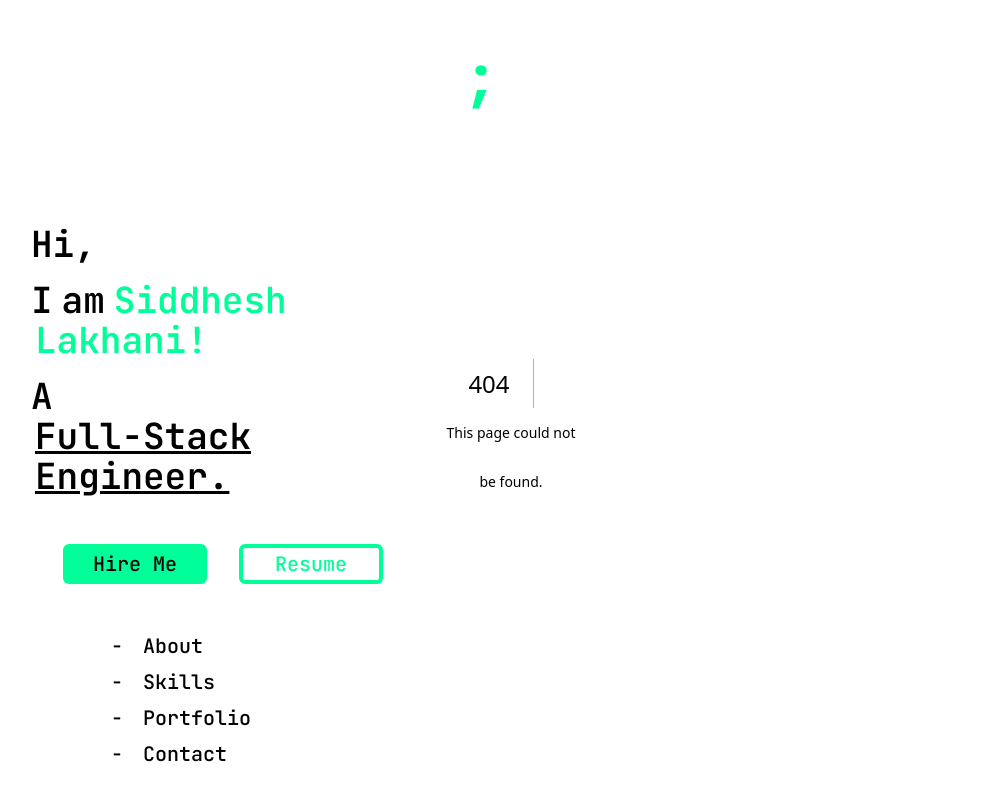
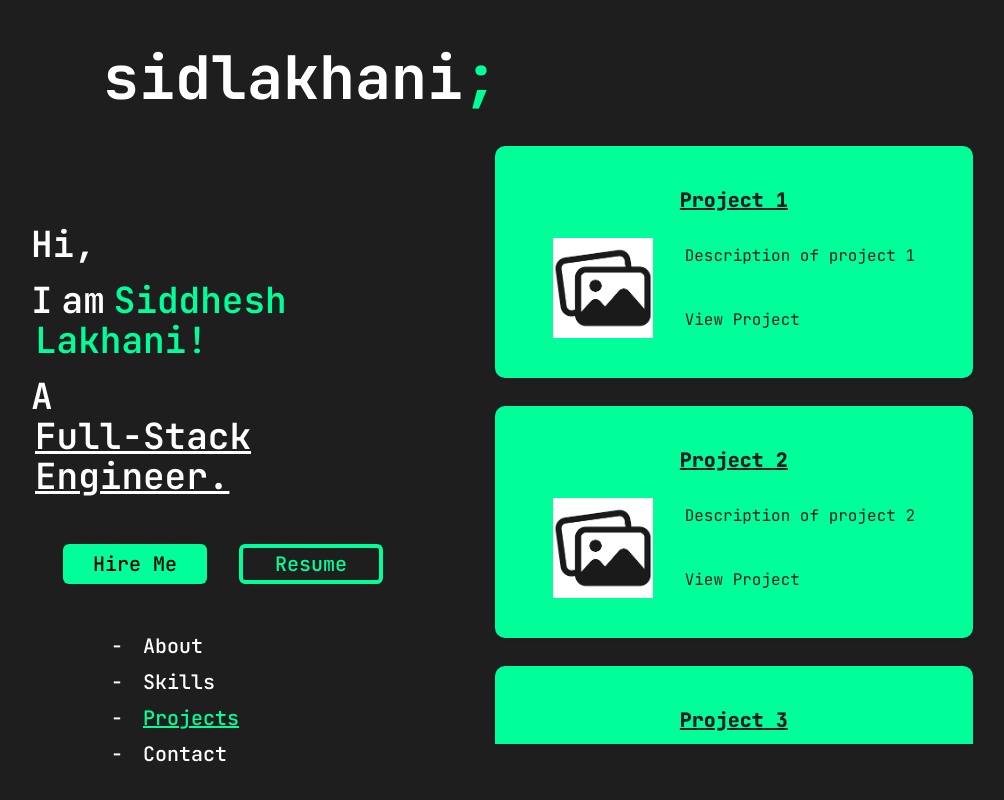
Before and after one commit to sid-lakhani/sidlakhani_pf, a Next.js app: page /projects in a window 1280 px wide. Before the commit this address had no page. Shown: the top 800 px of the page, without its empty margins (129-1133 px from the left). Built offline with nearby package versions, Linux system fonts and the light colour scheme; a web font is replaced by a local one.

Commit message:
constants files

```diff
--- a/src/app/portfolio/page.tsx
+++ /dev/null
@@ -1,27 +0,0 @@
-"use client";
-import ExperienceCard from "@/components/ExperienceCard";
-import ProjectsCard from "@/components/ProjectsCard";
-import { Tabs, TabsContent, TabsList, TabsTrigger } from "@/components/ui/tabs";
-
-export default function Work() {
-  return (
-    <div className="h-max min-h-[600px] md:col-span-4 flex-col items-center justify-between mt-16 z-0">
-      <Tabs defaultValue="projects" className="w-full">
-        <TabsList className="flex justify-center gap-2">
-          <TabsTrigger value="projects" className="px-4 text-md rounded-lg">
-            Projects
-          </TabsTrigger>
-          <TabsTrigger value="experience" className="px-4 text-md rounded-lg">
-            Experience
-          </TabsTrigger>
-        </TabsList>
-        <TabsContent value="projects" className="h-[500px] overflow-y-scroll mt-12 custom-scrollbar">
-          <ProjectsCard />
-        </TabsContent>
-        <TabsContent value="experience" className="h-[500px] overflow-y-scroll mt-12 custom-scrollbar">
-          <ExperienceCard />
-        </TabsContent>
-      </Tabs>
-    </div>
-  );
-}
--- /dev/null
+++ b/src/app/projects/page.tsx
@@ -0,0 +1,12 @@
+"use client";
+import ProjectsCard from "@/components/ProjectsCard";
+
+export default function Work() {
+  return (
+    <div className="md:col-span-4 flex-col items-center justify-between mt-16 z-0">
+      <div className="h-[600px]  overflow-y-scroll mt-12 custom-scrollbar">
+        <ProjectsCard />
+      </div>
+    </div>
+  );
+}
--- a/src/components/ExperienceCard.tsx
+++ /dev/null
@@ -1,11 +0,0 @@
-import React from 'react'
-
-const ExperienceCard = () => {
-    return (
-        <div>
-            experience card
-        </div>
-    )
-}
-
-export default ExperienceCard
--- a/src/components/MobileNav.tsx
+++ b/src/components/MobileNav.tsx
@@ -4,25 +4,7 @@ import { Sheet, SheetContent, SheetTrigger } from "@/components/ui/sheet";
 import Link from "next/link";
 import { usePathname } from "next/navigation";
 import { CiMenuFries } from "react-icons/ci";
-
-const links = [
-  {
-    name: "about",
-    path: "/",
-  },
-  {
-    name: "skills",
-    path: "/skills",
-  },
-  {
-    name: "portfolio",
-    path: "/portfolio",
-  },
-  {
-    name: "contact",
-    path: "/contact",
-  },
-];
+import { navLinks } from "@/constants/nav";
 
 const MobileNav = () => {
   const pathname = usePathname();
@@ -39,17 +21,17 @@ const MobileNav = () => {
 
         {/* nav */}
         <nav className="flex flex-col gap-8 md:gap-12 mt-10 md:mt-14">
-          {links.map((link, index) => {
+          {navLinks.map((navLinks, index) => {
             return (
               <Link
-                href={link.path}
+                href={navLinks.path}
                 key={index}
                 className={`${
-                  link.path === pathname &&
+                  navLinks.path === pathname &&
                   "text-accent underline"
                 } capitalize hover:text-accent font-medium text-xl transition-all`}
               >
-                {link.name}
+                {navLinks.name}
               </Link>
             );
           })}
--- a/src/components/Nav.tsx
+++ b/src/components/Nav.tsx
@@ -2,36 +2,18 @@
 
 import Link from "next/link";
 import { usePathname } from "next/navigation";
-
-const links = [
-  {
-    name: "about",
-    path: "/",
-  },
-  {
-    name: "skills",
-    path: "/skills",
-  },
-  {
-    name: "portfolio",
-    path: "/portfolio",
-  },
-  {
-    name: "contact",
-    path: "/contact",
-  },
-];
+import { navLinks } from "@/constants/nav";
 
 const Nav = () => {
   const pathname = usePathname();
   return (
     <nav className="xl:flex flex-col gap-2 mt-12 mx-20 hidden">
-      {links.map((link, index) => {
-        const isActive = link.path === pathname;
+      {navLinks.map((navLinks, index) => {
+        const isActive = navLinks.path === pathname;
         return (
-          <Link href={link.path} key={index} className={`capitalize hover:text-accent font-medium space-x-3 text-xl transition-all`}>
+          <Link href={navLinks.path} key={index} className={`capitalize hover:text-accent font-medium space-x-3 text-xl transition-all`}>
             <span className="mr-2">-</span>
-            <span className={`${isActive && "text-accent underline"}`}>{link.name}</span>
+            <span className={`${isActive && "text-accent underline"}`}>{navLinks.name}</span>
           </Link>
         );
       })}
--- a/src/components/ProjectsCard.tsx
+++ b/src/components/ProjectsCard.tsx
@@ -3,69 +3,7 @@ import React from "react";
 import { CardContent } from "./ui/card";
 import Image from "next/image";
 import Link from "next/link";
-
-const projects = [
-  {
-    title: "Project 1",
-    description: "Description of project 1",
-    image: "/dummy.png",
-    link: "/",
-  },
-  {
-    title: "Project 2",
-    description: "Description of project 2",
-    image: "/dummy.png",
-    link: "/",
-  },
-  {
-    title: "Project 3",
-    description: "Description of project 3",
-    image: "/dummy.png",
-    link: "/",
-  },
-  {
-    title: "Project 4",
-    description: "Description of project 4",
-    image: "/dummy.png",
-    link: "/",
-  },
-  {
-    title: "Project 5",
-    description: "Description of project 5",
-    image: "/dummy.png",
-    link: "/",
-  },
-  {
-    title: "Project 6",
-    description: "Description of project 6",
-    image: "/dummy.png",
-    link: "/",
-  },
-  {
-    title: "Project 7",
-    description: "Description of project 7",
-    image: "/dummy.png",
-    link: "/",
-  },
-  {
-    title: "Project 8",
-    description: "Description of project 8",
-    image: "/dummy.png",
-    link: "/",
-  },
-  {
-    title: "Project 9",
-    description: "Description of project 9",
-    image: "/dummy.png",
-    link: "/",
-  },
-  {
-    title: "Project 10",
-    description: "Description of project 10",
-    image: "/dummy.png",
-    link: "/",
-  },
-];
+import { projects } from "@/constants/projects";
 
 const ProjectsCard = () => {
   return (
--- a/src/components/SoftSkills.tsx
+++ b/src/components/SoftSkills.tsx
@@ -1,59 +1,16 @@
 import { Card, CardHeader } from "@/components/ui/card";
-import { FaHandRock, FaHandshake, FaPenAlt, FaRegComments } from "react-icons/fa";
-import { IoIosTime } from "react-icons/io";
-import { MdOutlineGroup } from "react-icons/md";
-import { PiBagSimpleFill, PiLightbulbDuotone } from "react-icons/pi";
-import { TfiReload } from "react-icons/tfi";
+import { softSkills } from "@/constants/skills";
 
-
-const skills = [
-  {
-    name: "Teamwork",
-    logo: <MdOutlineGroup className="text-3xl text-accent" />,
-  },
-  {
-    name: "Analytic",
-    logo: <PiLightbulbDuotone className="text-3xl text-accent" />,
-  },
-  {
-    name: "Communication",
-    logo: <FaRegComments className="text-3xl text-accent" />,
-  },
-  {
-    name: "Adaptability",
-    logo: <TfiReload className="text-3xl text-accent" />,
-  },
-  {
-    name: "Leadership",
-    logo: <PiBagSimpleFill className="text-3xl text-accent" />,
-  },
-  {
-    name: "Negotiation",
-    logo: <FaHandshake className="text-3xl text-accent" />,
-  },
-  {
-    name: "Efficient",
-    logo: <IoIosTime className="text-3xl text-accent" />,
-  },
-  {
-    name: "Creative",
-    logo: <FaPenAlt className="text-3xl text-accent" />,
-  },
-  {
-    name: "Work Ethic",
-    logo: <FaHandRock className="text-3xl text-accent" />,
-  },
-];
 
 const SkillsCard = () => {
   return (
     <div className="xl:grid grid-cols-3 my-12 gap-x-8 gap-y-10">
-      {skills.map((skill, index) => {
+      {softSkills.map((softSkills, index) => {
         return (
           <Card key={index} className="border-2 border-white bg-primary bg-opacity-80 rounded-xl hover:scale-110 duration-300 transform-gpu">
             <CardHeader className="flex flex-row gap-3 items-center">
-              {skill.logo}
-              <p className="text-md text-accent">{skill.name}</p>
+              {softSkills.logo}
+              <p className="text-md text-accent">{softSkills.name}</p>
             </CardHeader>
           </Card>
         );
--- a/src/components/TechnicalSkills.tsx
+++ b/src/components/TechnicalSkills.tsx
@@ -1,61 +1,15 @@
 import { Card, CardHeader } from "@/components/ui/card";
-import { FaHtml5, FaPython, FaReact } from "react-icons/fa";
-import { IoLogoJavascript } from "react-icons/io5";
-import { RiTailwindCssFill } from "react-icons/ri";
-import { SiNextdotjs, SiTypescript } from "react-icons/si";
-import { PiFileCppFill } from "react-icons/pi";
-
-
-
-
-const skills = [
-  {
-    name: "JavaScript",
-    logo: <IoLogoJavascript className="text-3xl text-accent" />,
-  },
-  {
-    name: "React",
-    logo: <FaReact className="text-3xl text-accent" />,
-  },
-  {
-    name: "Next.js",
-    logo: <SiNextdotjs className="text-3xl text-accent" />,
-  },
-  {
-    name: "Tailwind CSS",
-    logo: <RiTailwindCssFill className="text-3xl text-accent" />,
-  },
-  {
-    name: "HTML5",
-    logo: <FaHtml5 className="text-3xl text-accent" />,
-  },
-  {
-    name: "CSS3",
-    logo: <FaHtml5 className="text-3xl text-accent" />,
-  },
-  {
-    name: "Python",
-    logo: <FaPython className="text-3xl text-accent" />,
-  },
-  {
-    name: "C++",
-    logo: <PiFileCppFill className="text-3xl text-accent" />,
-  },
-  {
-    name: "TypeScript",
-    logo: <SiTypescript className="text-3xl text-accent" />,
-  },
-];
+import { techSkills } from "@/constants/skills";
 
 const SkillsCard = () => {
   return (
     <div className="xl:grid grid-cols-3 my-12 gap-x-8 gap-y-10">
-      {skills.map((skill, index) => {
+      {techSkills.map((techSkills, index) => {
         return (
           <Card key={index} className="border-2 border-white bg-primary bg-opacity-80 rounded-xl hover:scale-110 duration-300 transform-gpu">
             <CardHeader className="flex flex-row gap-3 items-center">
-              {skill.logo}
-              <p className="text-md text-accent">{skill.name}</p>
+              {techSkills.logo}
+              <p className="text-md text-accent">{techSkills.name}</p>
             </CardHeader>
           </Card>
         );
--- /dev/null
+++ b/src/constants/nav.tsx
@@ -0,0 +1,18 @@
+export const navLinks = [
+    {
+        name: "about",
+        path: "/",
+      },
+      {
+        name: "skills",
+        path: "/skills",
+      },
+      {
+        name: "projects",
+        path: "/projects",
+      },
+      {
+        name: "contact",
+        path: "/contact",
+      },
+];
--- /dev/null
+++ b/src/constants/projects.tsx
@@ -0,0 +1,62 @@
+export const projects = [
+    {
+        title: "Project 1",
+        description: "Description of project 1",
+        image: "/dummy.png",
+        link: "/",
+      },
+      {
+        title: "Project 2",
+        description: "Description of project 2",
+        image: "/dummy.png",
+        link: "/",
+      },
+      {
+        title: "Project 3",
+        description: "Description of project 3",
+        image: "/dummy.png",
+        link: "/",
+      },
+      {
+        title: "Project 4",
+        description: "Description of project 4",
+        image: "/dummy.png",
+        link: "/",
+      },
+      {
+        title: "Project 5",
+        description: "Description of project 5",
+        image: "/dummy.png",
+        link: "/",
+      },
+      {
+        title: "Project 6",
+        description: "Description of project 6",
+        image: "/dummy.png",
+        link: "/",
+      },
+      {
+        title: "Project 7",
+        description: "Description of project 7",
+        image: "/dummy.png",
+        link: "/",
+      },
+      {
+        title: "Project 8",
+        description: "Description of project 8",
+        image: "/dummy.png",
+        link: "/",
+      },
+      {
+        title: "Project 9",
+        description: "Description of project 9",
+        image: "/dummy.png",
+        link: "/",
+      },
+      {
+        title: "Project 10",
+        description: "Description of project 10",
+        image: "/dummy.png",
+        link: "/",
+      },
+];
--- /dev/null
+++ b/src/constants/skills.tsx
@@ -0,0 +1,91 @@
+//soft skills
+import { FaHandRock, FaHandshake, FaPenAlt, FaRegComments } from "react-icons/fa";
+import { IoIosTime } from "react-icons/io";
+import { MdOutlineGroup } from "react-icons/md";
+import { PiBagSimpleFill, PiLightbulbDuotone } from "react-icons/pi";
+import { TfiReload } from "react-icons/tfi";
+
+//tech skills
+import { FaHtml5, FaPython, FaReact } from "react-icons/fa";
+import { IoLogoJavascript } from "react-icons/io5";
+import { RiTailwindCssFill } from "react-icons/ri";
+import { SiNextdotjs, SiTypescript } from "react-icons/si";
+import { PiFileCppFill } from "react-icons/pi";
+
+export const softSkills = [
+    {
+      name: "Teamwork",
+      logo: <MdOutlineGroup className="text-3xl text-accent" />,
+    },
+    {
+      name: "Analytic",
+      logo: <PiLightbulbDuotone className="text-3xl text-accent" />,
+    },
+    {
+      name: "Communication",
+      logo: <FaRegComments className="text-3xl text-accent" />,
+    },
+    {
+      name: "Adaptability",
+      logo: <TfiReload className="text-3xl text-accent" />,
+    },
+    {
+      name: "Leadership",
+      logo: <PiBagSimpleFill className="text-3xl text-accent" />,
+    },
+    {
+      name: "Negotiation",
+      logo: <FaHandshake className="text-3xl text-accent" />,
+    },
+    {
+      name: "Efficient",
+      logo: <IoIosTime className="text-3xl text-accent" />,
+    },
+    {
+      name: "Creative",
+      logo: <FaPenAlt className="text-3xl text-accent" />,
+    },
+    {
+      name: "Work Ethic",
+      logo: <FaHandRock className="text-3xl text-accent" />,
+    },
+  ];
+
+export const techSkills = [
+  {
+    name: "JavaScript",
+    logo: <IoLogoJavascript className="text-3xl text-accent" />,
+  },
+  {
+    name: "React",
+    logo: <FaReact className="text-3xl text-accent" />,
+  },
+  {
+    name: "Next.js",
+    logo: <SiNextdotjs className="text-3xl text-accent" />,
+  },
+  {
+    name: "Tailwind CSS",
+    logo: <RiTailwindCssFill className="text-3xl text-accent" />,
+  },
+  {
+    name: "HTML5",
+    logo: <FaHtml5 className="text-3xl text-accent" />,
+  },
+  {
+    name: "CSS3",
+    logo: <FaHtml5 className="text-3xl text-accent" />,
+  },
+  {
+    name: "Python",
+    logo: <FaPython className="text-3xl text-accent" />,
+  },
+  {
+    name: "C++",
+    logo: <PiFileCppFill className="text-3xl text-accent" />,
+  },
+  {
+    name: "TypeScript",
+    logo: <SiTypescript className="text-3xl text-accent" />,
+  },
+];
```
